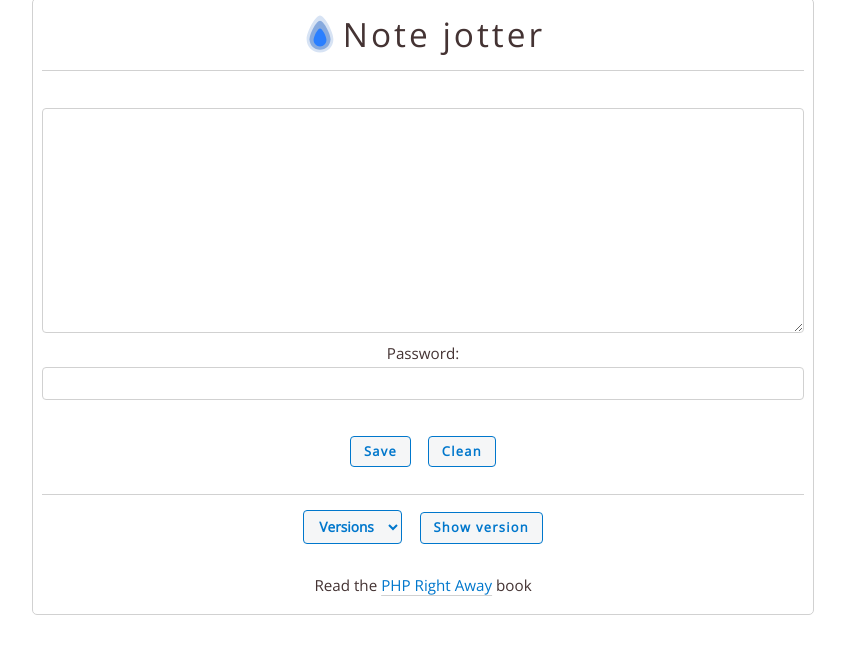
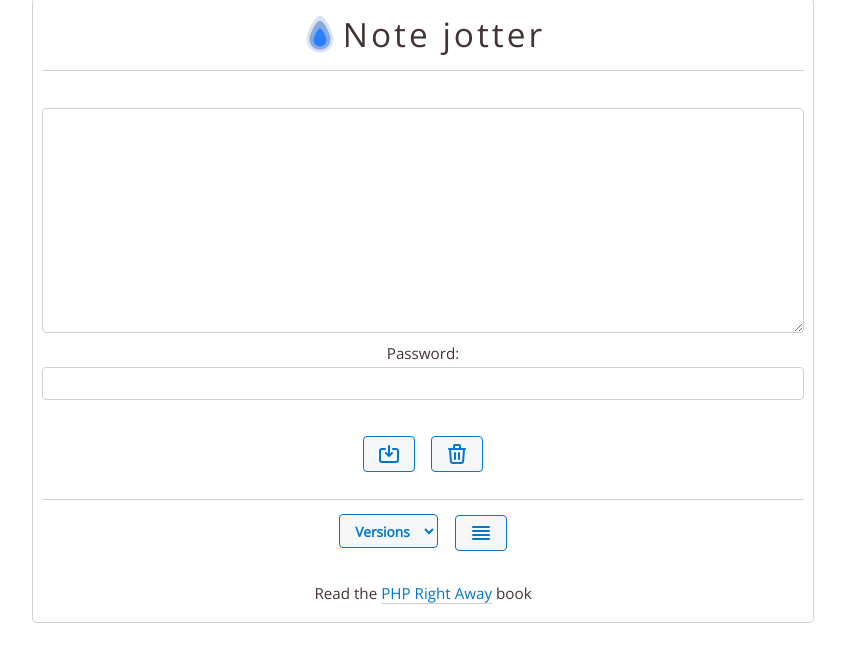
Before and after one commit to dmpop/note-jotter, a PHP site: page / in a window 1280 px wide. Shown: the part 57-719 px from the top of the page, without its empty margins (217-1062 px from the left). Run offline with PHP 8.4, Linux system fonts and the light colour scheme; some web fonts are replaced.

Commit message:
Button icons

```diff
--- a/index.php
+++ b/index.php
@@ -108,8 +108,8 @@ $footer = "Read the <a href='https://dmpop.gumroad.com/l/php-right-away'>PHP Rig
 			<div>
 				<input type="password" name="password">
 			</div>
-			<button style="margin-bottom: 1.5em;" type="submit" name="save">Save</button>
-			<button style="margin-top: 1.5em;" type="submit" name="clean">Clean</button>
+			<button title="Save" style="margin-bottom: 1.5em;" type="submit" name="save"><img style='vertical-align: middle;' src='svg/save.svg' /></button>
+			<button title="Delete all versions" style="margin-top: 1.5em;" type="submit" name="clean"><img style='vertical-align: middle;' src='svg/trash.svg' /></button>
 		</form>
 		<hr>
 		<form style="margin-bottom: 1.5em;" action="" method="POST">
@@ -122,7 +122,7 @@ $footer = "Read the <a href='https://dmpop.gumroad.com/l/php-right-away'>PHP Rig
 				}
 				?>
 			</select>
-			<button type='submit' role='button' name='show'>Show version</button>
+			<button title="Show the selected version" type='submit' role='button' name='show'><img style='vertical-align: middle;' src='svg/view.svg' /></button>
 		</form>
 		<div style="margin-bottom: 1em;">
 			<?php echo $footer; ?>
```
Also changed, not shown: svg/save.svg (added), svg/trash.svg (added), svg/view.svg (added).
